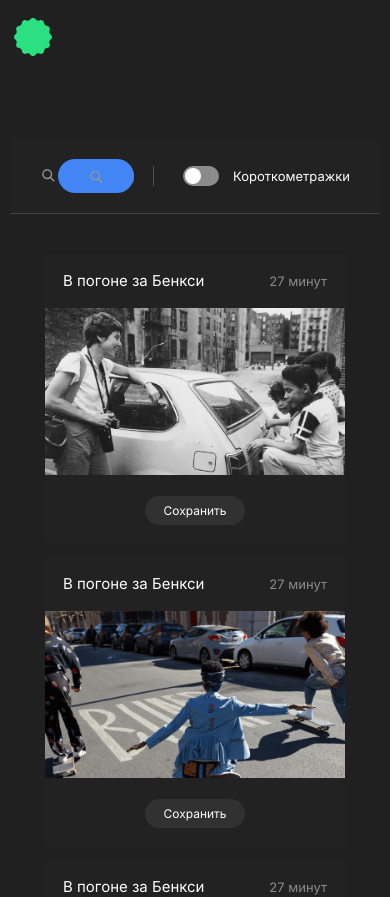
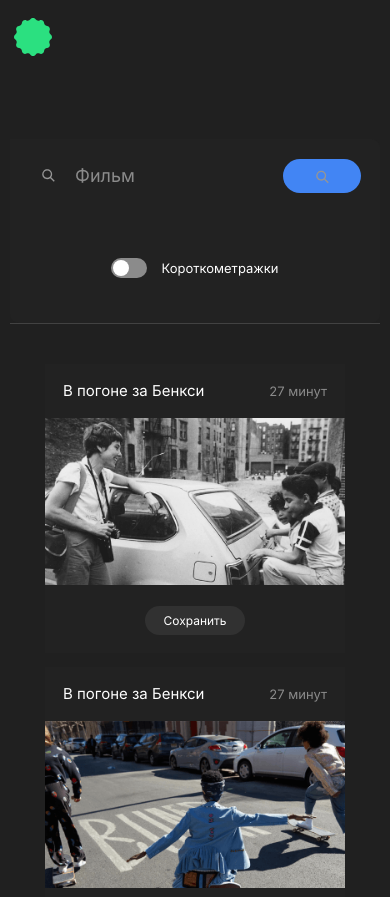
Before and after one commit to YippeeSmile/movies-explorer-frontend, a React (Create React App) app: page /movies in a window 390 px wide. Shown: the top 897 px of the page. Built offline with nearby package versions, Linux system fonts and the light colour scheme.

Commit message:
fix 320 searchform

```diff
--- a/src/components/FilterSearch/FilterSearch.css
+++ b/src/components/FilterSearch/FilterSearch.css
@@ -71,5 +71,8 @@
 }
 
 @media screen and (max-width: 550px) {
-    .filter-search {}
+    .filter-search {
+        border-left: none;
+        padding: 45px 0;
+    }
 }
--- a/src/components/SearchForm/SearchForm.css
+++ b/src/components/SearchForm/SearchForm.css
@@ -83,6 +83,10 @@
     }
     .search-form__container {
         display: flex;
+        flex-direction: column;
+    }
+    .search-form__container_left-column {
+        width: 100%;
     }
     .search-form {
         padding-bottom: 0px;
```
